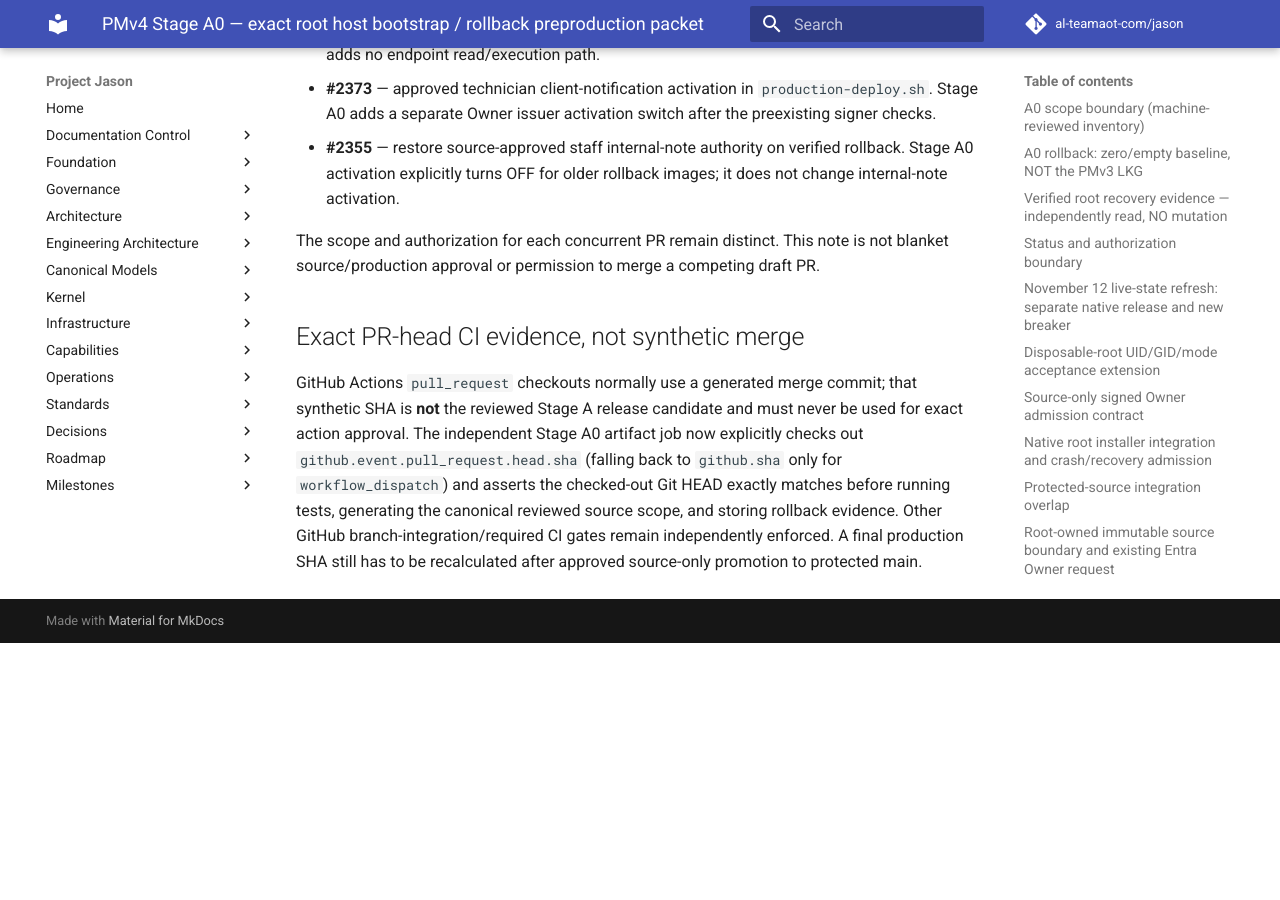
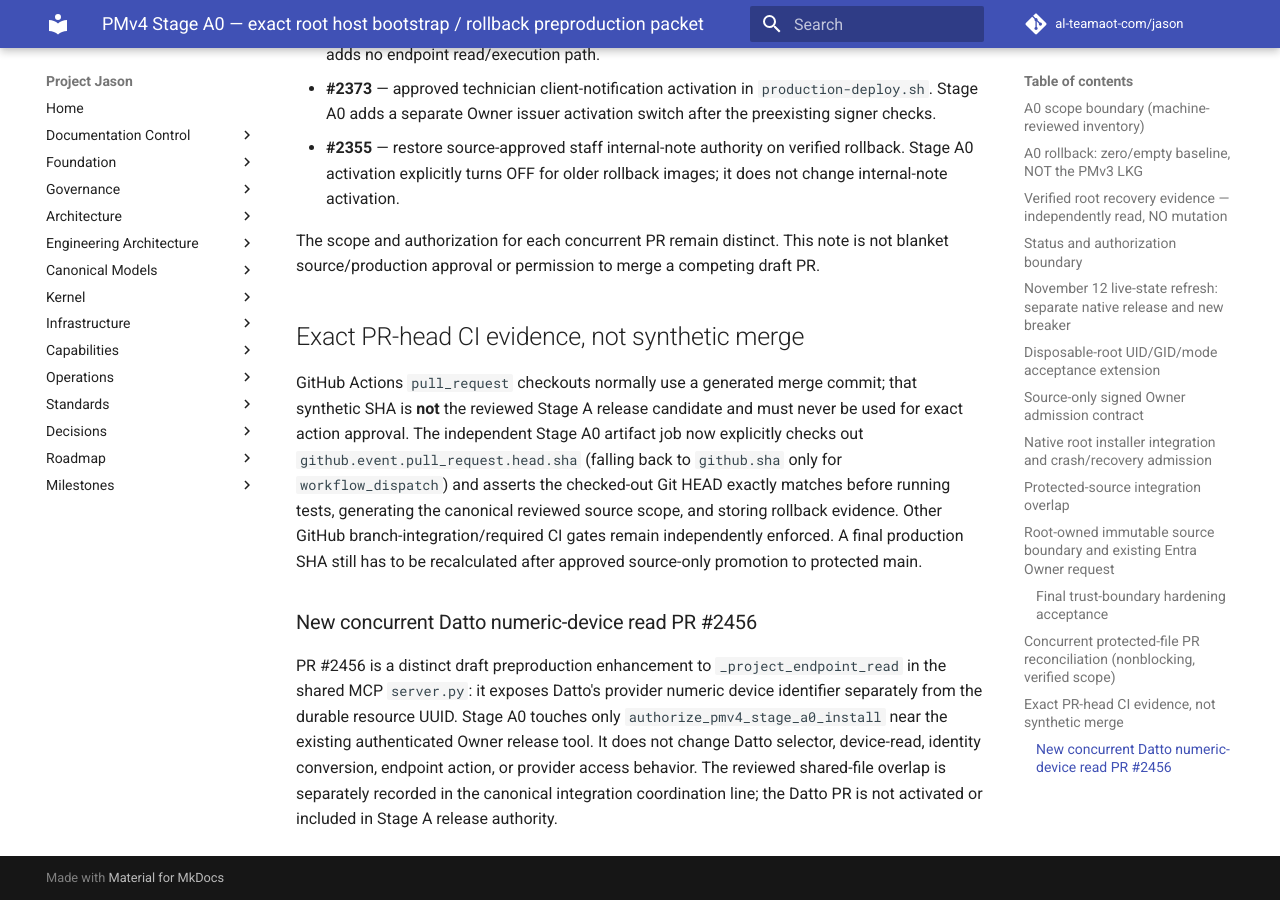
Before and after one commit to al-teamaot-com/jason, an MkDocs documentation site: the page built from docs/operations/PMv4-Stage-A0-Installation-Scope-And-Recovery-Readiness-20261112.md, in a window 1280 px wide and 900 px high, scrolled down 9583 px. Built offline with MkDocs 1.6.1 and Material for MkDocs 9.7.7, drawn with Linux system fonts in a browser that asks for light colours; comment, search, counter and statistics services are not loaded; before the commit the page ends 10226 px from its top, so only the background shows below that.

Commit message:
docs(pmv4): coordinate independent Datto read PR 2456

```diff
--- a/docs/operations/PMv4-Stage-A0-Installation-Scope-And-Recovery-Readiness-20261112.md
+++ b/docs/operations/PMv4-Stage-A0-Installation-Scope-And-Recovery-Readiness-20261112.md
@@ -458,3 +458,17 @@ the canonical reviewed source scope, and storing rollback evidence.
 Other GitHub branch-integration/required CI gates remain independently
 enforced. A final production SHA still has to be recalculated after
 approved source-only promotion to protected main.
+
+
+### New concurrent Datto numeric-device read PR #2456
+
+PR #2456 is a distinct draft preproduction enhancement to
+`_project_endpoint_read` in the shared MCP `server.py`: it exposes
+Datto's provider numeric device identifier separately from the durable
+resource UUID. Stage A0 touches only
+`authorize_pmv4_stage_a0_install` near the existing authenticated
+Owner release tool. It does not change Datto selector, device-read,
+identity conversion, endpoint action, or provider access behavior.
+The reviewed shared-file overlap is separately recorded in the
+canonical integration coordination line; the Datto PR is not activated
+or included in Stage A release authority.
```
